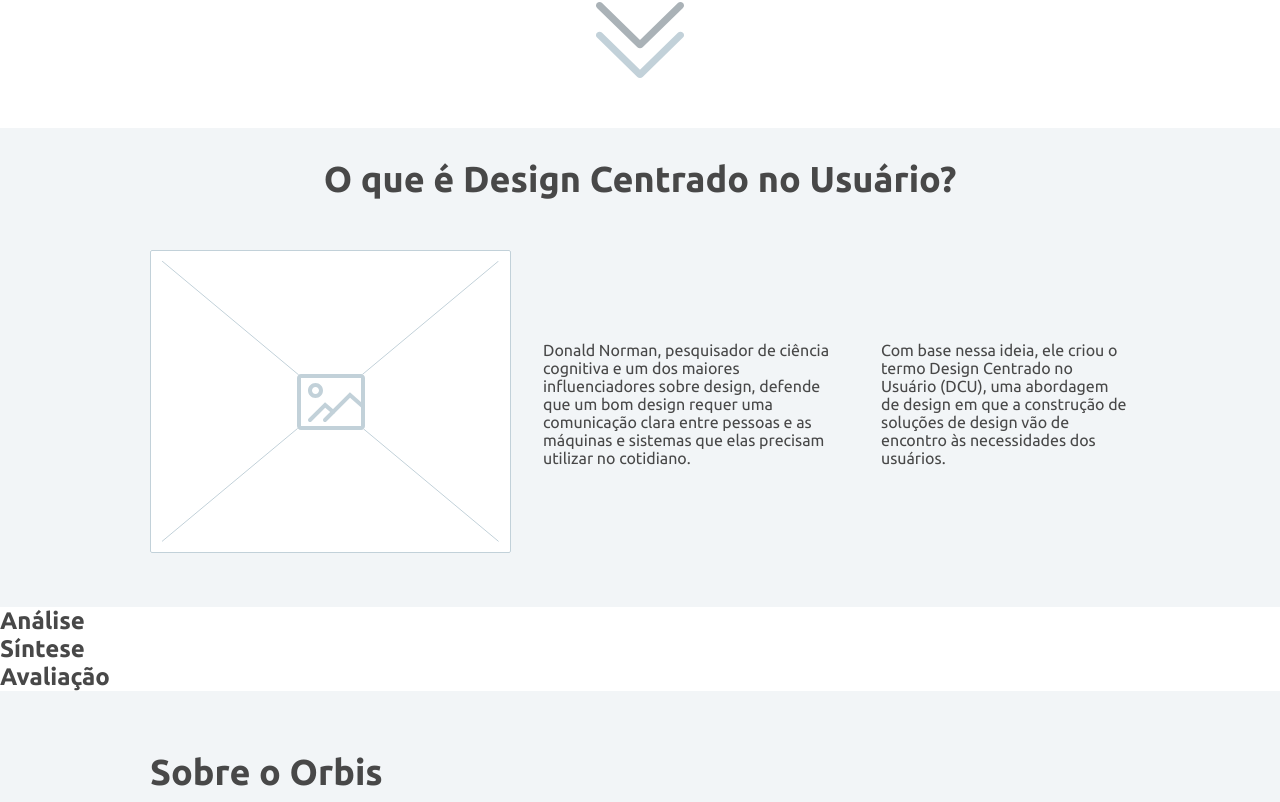
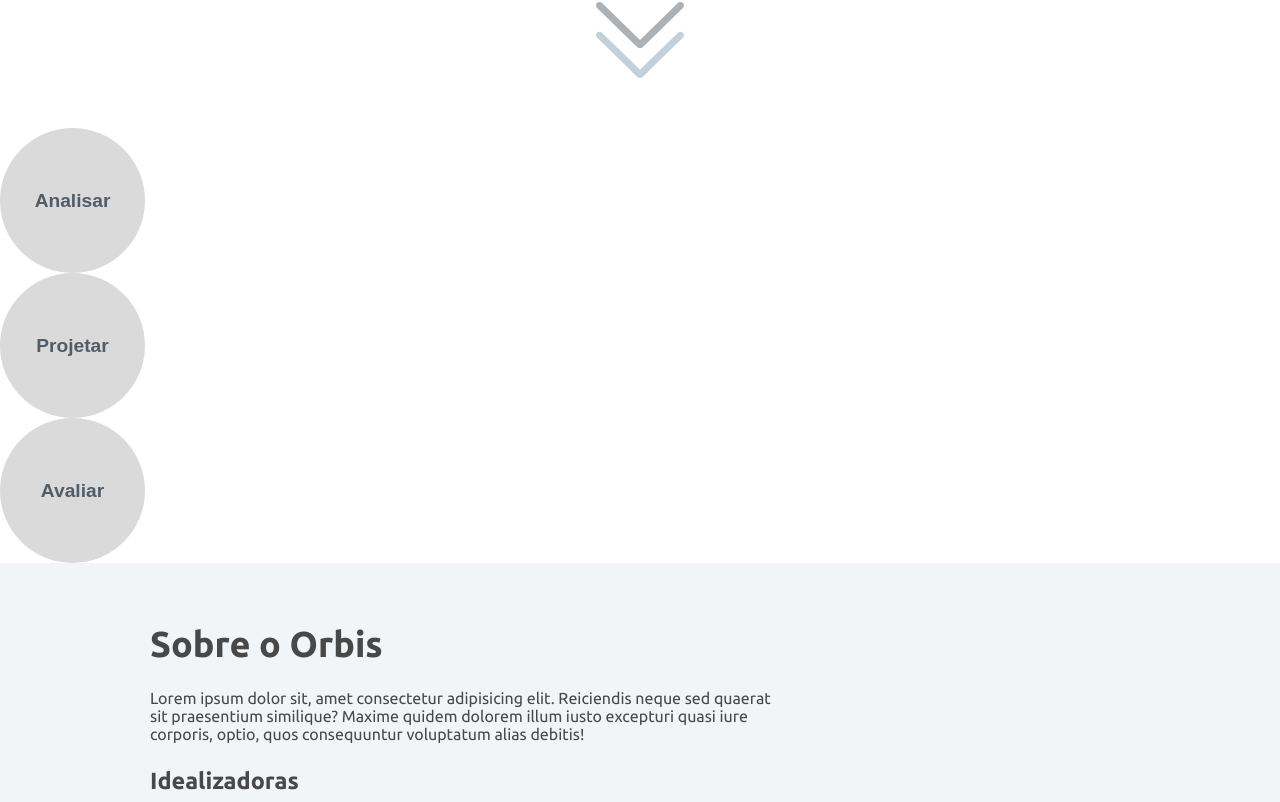
Before and after one commit to JoseMatheus29/Orbis, a React (Vite) app: page / in a window 1280 px wide. Shown: the part 838-1640 px from the top of the page. Built offline with nearby package versions, Linux system fonts and the light colour scheme; data requests are answered from the project's data file.

Commit message:
Adicionando novo componente

```diff
--- a/src/components/Devs/index.tsx
+++ b/src/components/Devs/index.tsx
@@ -5,7 +5,7 @@ import Mariana from "../../assets/foto_mariana.svg"
 import Jamyle from "../../assets/foto_jamyle.svg"
 import Isabelle from "../../assets/foto_isabelle.svg"
 import Matheus from "../../assets/foto_matheus.svg"
-import O_que from "../../assets/o_que.svg"
+
 import Tici_val from "../../assets/tici_val.svg"
 // import Seta_b from "../../assets/seta_b_tici_val.svg"
 // import Seta_c from "../../assets/seta_c_tici_val.svg"
@@ -13,20 +13,6 @@ import Tici_val from "../../assets/tici_val.svg"
  const Devs = () => {
     return(
         <Desenvolvedores>
-        <section className="o_que">
-                <div className="o_que_titulo"><h2>O que é Design Centrado no Usuário?</h2></div>
-                <div className="container_o_que">
-                    <div className="o_que_img"> <img src={O_que} alt="" /> </div>
-                    <div className="o_que_titulo1"><p>Donald Norman, pesquisador de ciência cognitiva e um dos maiores influenciadores sobre design, defende que um bom design requer uma comunicação clara entre pessoas e as máquinas e sistemas que elas precisam utilizar no cotidiano.</p></div>
-                    <div className="o_que_titulo2"><p>Com base nessa ideia, ele criou o termo Design Centrado no Usuário (DCU), uma abordagem de design em que a construção de soluções de design vão de encontro às necessidades dos usuários.</p></div>
-                </div>
-            </section>
-            <section className="animacao">
-                <div className="Analise"><h1>Análise</h1></div>
-                <div className="Sintese"><h1>Síntese</h1></div>
-                <div className="Avaliacao"><h1>Avaliação</h1></div>
-            </section>
-
             <section className="sobre">
 
                 <div className="sobre_titulo"><h2>Sobre o Orbis</h2></div>
--- a/src/components/Devs/styles.ts
+++ b/src/components/Devs/styles.ts
@@ -1,27 +1,6 @@
 import styled from "styled-components";
 
 export const Desenvolvedores = styled.div`
-    .o_que{
-        background-color: #F2F5F7;
-    }
-
-    .o_que_titulo{
-        font-size: 1.5rem;
-        display: flex;
-        justify-content: center;
-        text-align: center;
-        padding-top: 30px;
-    }
-
-    .container_o_que{
-        margin: 0 75px;
-        padding: 50px 75px;
-        display: flex;
-        justify-content: center;
-        align-items: center;
-        text-align: left;
-        gap: 2rem;
-    }
 
     .sobre{
         background-color: #F2F5F7;
@@ -46,7 +25,7 @@ export const Desenvolvedores = styled.div`
     }
 
     .professoras{
-        margin: 86px 148px;
+        margin: 50px 148px;
         display: flex;
         align-items: center;
         gap: 31px
@@ -76,7 +55,8 @@ export const Desenvolvedores = styled.div`
     }
 
     .perfis{
-        margin: 86px 148px;
+        margin: 0 148px;
+        margin-top: 37px;
         padding-bottom: 30px;
         display: flex;
         justify-content: center;
--- /dev/null
+++ b/src/components/Etapas/index.tsx
@@ -0,0 +1,12 @@
+import { Stages } from "./styles"
+
+export const Etapas = () => {
+  return (
+    <Stages>
+    <button className="meuBotao Analisar">Analisar</button>
+    <button className="meuBotao Projetar">Projetar</button>
+    <button className="meuBotao Avaliar">Avaliar</button>
+    <div className="quadradoExplicativo">Texto explicativo</div>
+    </Stages>
+  );
+}
--- /dev/null
+++ b/src/components/Etapas/styles.ts
@@ -0,0 +1,63 @@
+import styled from "styled-components";
+
+export const Stages = styled.div`
+
+.meuBotao{
+    width: 145px;
+  height: 145px;
+  border-radius: 50%;
+  border: none;
+  background-color: #DADADA;
+  display: flex;
+  justify-content: center;
+  align-items: center;
+  color: #505D68;
+  font-size: 1.2rem;
+  font-weight: bold;
+  text-align: center;
+  flex-direction: row;
+}
+
+.Projetar{
+    display: flex;
+    align-self: flex-end;
+}
+  /* Definindo o estilo inicial do quadrado explicativo */
+.quadradoExplicativo {
+  position: absolute;
+  /* top: 0;
+  left: 0;
+  opacity: 0; */
+  transform: translateX(-100%);
+  transition: opacity 0.3s ease-out;
+  background-color: aliceblue;
+  color: #505D68;
+}
+
+/* Definindo a animação */
+@keyframes slideIn {
+  0% {
+    opacity: 0;
+    transform: translateX(-100%);
+  }
+  100% {
+    opacity: 1;
+    transform: translateX(0);
+  }
+}
+
+/* Aplicando a animação ao botão */
+.meuBotao {
+  transition: transform 0.3s ease-out;
+}
+
+.meuBotao:hover {
+  transform: translateX(10px); /* Ajuste a quantidade de deslocamento horizontal aqui */
+}
+
+.meuBotao:focus + .quadradoExplicativo {
+  animation: slideIn 0.3s ease-out;
+  opacity: 1;
+}
+
+`;
--- a/src/components/Footer/styles.ts
+++ b/src/components/Footer/styles.ts
@@ -1,5 +1,5 @@
+
 import styled from "styled-components";
-
 export const Rodape = styled.div`
     .rodape{
         background-color: #505D68;
--- /dev/null
+++ b/src/components/O_que_e/styles.ts
@@ -0,0 +1,25 @@
+import styled from "styled-components";
+
+export const OqueEdcu = styled.div`
+    .o_que{
+        background-color: #F2F5F7;
+    }
+
+    .o_que_titulo{
+        font-size: 1.5rem;
+        display: flex;
+        justify-content: center;
+        text-align: center;
+        padding-top: 30px;
+    }
+
+    .container_o_que{
+        margin: 0 75px;
+        padding: 50px 75px;
+        display: flex;
+        justify-content: center;
+        align-items: center;
+        text-align: left;
+        gap: 2rem;
+    }
+`
--- a/src/pages/Home/index.tsx
+++ b/src/pages/Home/index.tsx
@@ -8,6 +8,7 @@ import Seta from "../../assets/seta-home.svg"
 import { useNavigate } from "react-router-dom";
 import Devs from "../../components/Devs";
 import { Footer } from "../../components/Footer";
+import { Etapas } from "../../components/Etapas";
 
 const Home = () => {
 
@@ -47,6 +48,7 @@ const Home = () => {
 
         </Inicio>
         <Content/>
+        <Etapas/>
         <Devs/>
         <Footer/>
 
```
Also changed, not shown: src/components/O_que_e/index.tsx (added, +20 -0 lines).
